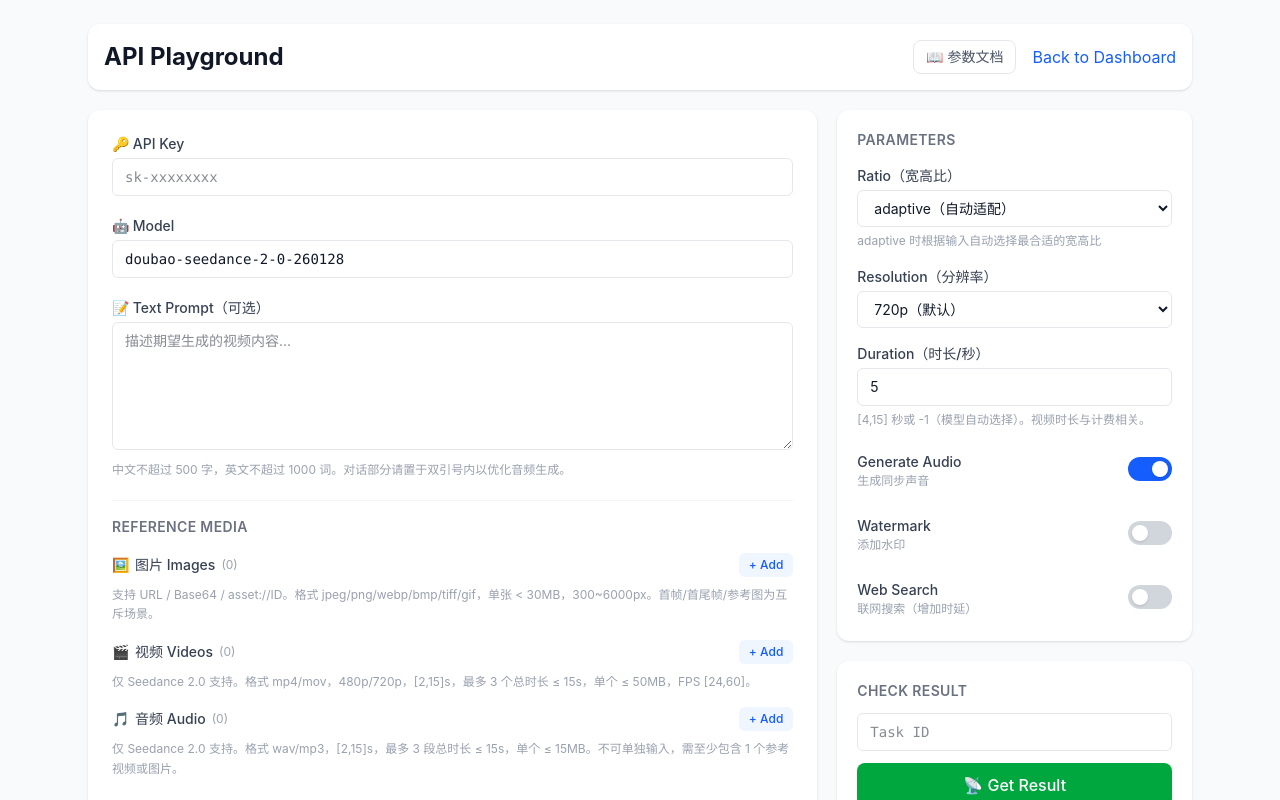
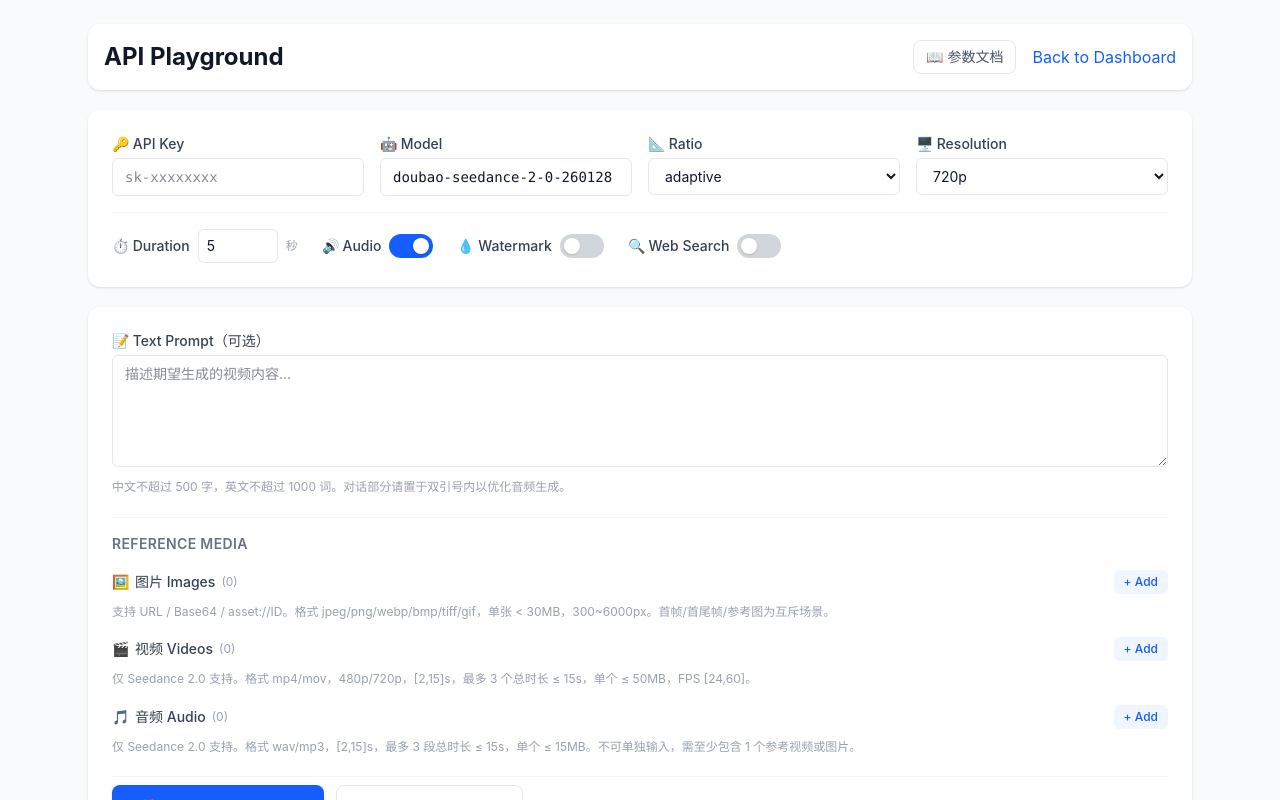
Before and after one commit to brucx/sd2_proxy, a React (Vite) app in the folder frontend/: page /playground in a window 1280 px wide. Shown: the top 800 px of the page. Built offline with nearby package versions, Linux system fonts and the light colour scheme.

Commit message:
refactor: split sample API responses and reorganize the playground configuration UI.

```diff
--- a/frontend/src/pages/Playground.tsx
+++ b/frontend/src/pages/Playground.tsx
@@ -70,7 +70,11 @@ function Playground() {
     setTimeout(() => setCurlCopied(false), 1500);
   }, []);
 
-  const sampleResponse = {
+  const sampleCreateResponse = {
+    id: "task_7c5ab7c691c54146"
+  };
+
+  const sampleGetResultResponse = {
     id: "task_7c5ab7c691c54146",
     model: "doubao-seedance-2-0-260128",
     status: "succeeded",
@@ -345,10 +349,9 @@ function Playground() {
         </div>
       )}
 
-      <div className="grid grid-cols-1 lg:grid-cols-3 gap-5">
-        {/* Left Column: Inputs */}
-        <div className="lg:col-span-2 bg-white p-4 sm:p-6 rounded-xl shadow-sm space-y-5">
-          {/* API Key */}
+      {/* ── Config Bar: API Key + Model + Parameters ── */}
+      <div className="bg-white p-4 sm:p-6 rounded-xl shadow-sm">
+        <div className="grid grid-cols-1 md:grid-cols-2 lg:grid-cols-4 gap-4">
           <div>
             <label className="block text-sm font-medium mb-1 text-gray-700">🔑 API Key</label>
             <input
@@ -359,8 +362,6 @@ function Playground() {
               placeholder="sk-xxxxxxxx"
             />
           </div>
-
-          {/* Model */}
           <div>
             <label className="block text-sm font-medium mb-1 text-gray-700">🤖 Model</label>
             <input
@@ -371,14 +372,90 @@ function Playground() {
               placeholder="doubao-seedance-2-0-260128"
             />
           </div>
+          <div>
+            <label className="block text-sm font-medium mb-1 text-gray-700">📐 Ratio</label>
+            <select
+              value={ratio}
+              onChange={(e) => setRatio(e.target.value)}
+              className="w-full px-3 py-2 border border-gray-200 rounded-md text-sm focus:ring-2 focus:ring-blue-200 focus:border-blue-400 outline-none transition-all bg-white"
+            >
+              <option value="adaptive">adaptive</option>
+              <option value="16:9">16:9</option>
+              <option value="4:3">4:3</option>
+              <option value="1:1">1:1</option>
+              <option value="3:4">3:4</option>
+              <option value="9:16">9:16</option>
+              <option value="21:9">21:9</option>
+            </select>
+          </div>
+          <div>
+            <label className="block text-sm font-medium mb-1 text-gray-700">🖥️ Resolution</label>
+            <select
+              value={resolution}
+              onChange={(e) => setResolution(e.target.value)}
+              className="w-full px-3 py-2 border border-gray-200 rounded-md text-sm focus:ring-2 focus:ring-blue-200 focus:border-blue-400 outline-none transition-all bg-white"
+            >
+              <option value="720p">720p</option>
+              <option value="480p">480p</option>
+            </select>
+          </div>
+        </div>
+        {/* Second row: Duration + toggles */}
+        <div className="flex flex-wrap items-center gap-x-6 gap-y-3 mt-4 pt-4 border-t border-gray-100">
+          <div className="flex items-center gap-2">
+            <label className="text-sm font-medium text-gray-700 whitespace-nowrap">⏱️ Duration</label>
+            <input
+              type="number"
+              value={duration}
+              onChange={(e) => setDuration(parseInt(e.target.value) || 5)}
+              min={-1}
+              max={15}
+              className="w-20 px-2 py-1.5 border border-gray-200 rounded-md text-sm focus:ring-2 focus:ring-blue-200 focus:border-blue-400 outline-none transition-all"
+            />
+            <span className="text-xs text-gray-400">秒</span>
+          </div>
+          <div className="flex items-center gap-2">
+            <label className="text-sm font-medium text-gray-700">🔊 Audio</label>
+            <button
+              type="button"
+              onClick={() => setGenerateAudio(!generateAudio)}
+              className={`relative inline-flex h-6 w-11 items-center rounded-full transition-colors shrink-0 ${generateAudio ? 'bg-blue-600' : 'bg-gray-300'}`}
+            >
+              <span className={`inline-block h-4 w-4 transform rounded-full bg-white transition-transform shadow-sm ${generateAudio ? 'translate-x-6' : 'translate-x-1'}`} />
+            </button>
+          </div>
+          <div className="flex items-center gap-2">
+            <label className="text-sm font-medium text-gray-700">💧 Watermark</label>
+            <button
+              type="button"
+              onClick={() => setWatermark(!watermark)}
+              className={`relative inline-flex h-6 w-11 items-center rounded-full transition-colors shrink-0 ${watermark ? 'bg-blue-600' : 'bg-gray-300'}`}
+            >
+              <span className={`inline-block h-4 w-4 transform rounded-full bg-white transition-transform shadow-sm ${watermark ? 'translate-x-6' : 'translate-x-1'}`} />
+            </button>
+          </div>
+          <div className="flex items-center gap-2">
+            <label className="text-sm font-medium text-gray-700">🔍 Web Search</label>
+            <button
+              type="button"
+              onClick={() => setWebSearch(!webSearch)}
+              className={`relative inline-flex h-6 w-11 items-center rounded-full transition-colors shrink-0 ${webSearch ? 'bg-blue-600' : 'bg-gray-300'}`}
+            >
+              <span className={`inline-block h-4 w-4 transform rounded-full bg-white transition-transform shadow-sm ${webSearch ? 'translate-x-6' : 'translate-x-1'}`} />
+            </button>
+          </div>
+        </div>
+      </div>
 
+      {/* ── Prompt & Reference Media (full width) ── */}
+      <div className="bg-white p-4 sm:p-6 rounded-xl shadow-sm space-y-5">
         {/* Text Prompt */}
         <div>
           <label className="block text-sm font-medium mb-1 text-gray-700">📝 Text Prompt（可选）</label>
           <textarea
             value={prompt}
             onChange={(e) => setPrompt(e.target.value)}
-              className="w-full px-3 py-2 border border-gray-200 rounded-md h-32 text-sm focus:ring-2 focus:ring-blue-200 focus:border-blue-400 outline-none transition-all resize-y"
+            className="w-full px-3 py-2 border border-gray-200 rounded-md h-28 text-sm focus:ring-2 focus:ring-blue-200 focus:border-blue-400 outline-none transition-all resize-y"
             placeholder="描述期望生成的视频内容..."
           />
           <HelpText>中文不超过 500 字，英文不超过 1000 词。对话部分请置于双引号内以优化音频生成。</HelpText>
@@ -478,8 +555,8 @@ function Playground() {
           </div>
         </div>
 
-          {/* Create Button */}
-          <div className="flex flex-col sm:flex-row gap-3 pt-2">
+        {/* Action Buttons */}
+        <div className="flex flex-col sm:flex-row gap-3 pt-2 border-t border-gray-100">
           <button
             onClick={handleCreate}
             disabled={loading}
@@ -506,99 +583,9 @@ function Playground() {
         )}
       </div>
 
-        {/* Right Column: Parameters & Results */}
-        <div className="space-y-5">
-          {/* Parameters */}
-          <div className="bg-white p-4 sm:p-5 rounded-xl shadow-sm space-y-4">
-            <h3 className="text-sm font-semibold text-gray-500 uppercase tracking-wide">Parameters</h3>
-
-            <div>
-              <label className="block text-sm font-medium mb-1 text-gray-700">Ratio（宽高比）</label>
-              <select
-                value={ratio}
-                onChange={(e) => setRatio(e.target.value)}
-                className="w-full px-3 py-2 border border-gray-200 rounded-md text-sm focus:ring-2 focus:ring-blue-200 focus:border-blue-400 outline-none transition-all bg-white"
-              >
-                <option value="adaptive">adaptive（自动适配）</option>
-                <option value="16:9">16:9</option>
-                <option value="4:3">4:3</option>
-                <option value="1:1">1:1</option>
-                <option value="3:4">3:4</option>
-                <option value="9:16">9:16</option>
-                <option value="21:9">21:9</option>
-              </select>
-              <HelpText>adaptive 时根据输入自动选择最合适的宽高比</HelpText>
-            </div>
-
-            <div>
-              <label className="block text-sm font-medium mb-1 text-gray-700">Resolution（分辨率）</label>
-              <select
-                value={resolution}
-                onChange={(e) => setResolution(e.target.value)}
-                className="w-full px-3 py-2 border border-gray-200 rounded-md text-sm focus:ring-2 focus:ring-blue-200 focus:border-blue-400 outline-none transition-all bg-white"
-              >
-                <option value="720p">720p（默认）</option>
-                <option value="480p">480p</option>
-              </select>
-            </div>
-
-            <div>
-              <label className="block text-sm font-medium mb-1 text-gray-700">Duration（时长/秒）</label>
-              <input
-                type="number"
-                value={duration}
-                onChange={(e) => setDuration(parseInt(e.target.value) || 5)}
-                min={-1}
-                max={15}
-                className="w-full px-3 py-2 border border-gray-200 rounded-md text-sm focus:ring-2 focus:ring-blue-200 focus:border-blue-400 outline-none transition-all"
-              />
-              <HelpText>[4,15] 秒或 -1（模型自动选择）。视频时长与计费相关。</HelpText>
-            </div>
-
-            <div className="flex items-center justify-between py-1">
-              <div>
-                <label className="text-sm font-medium text-gray-700">Generate Audio</label>
-                <p className="text-xs text-gray-400">生成同步声音</p>
-              </div>
-              <button
-                type="button"
-                onClick={() => setGenerateAudio(!generateAudio)}
-                className={`relative inline-flex h-6 w-11 items-center rounded-full transition-colors shrink-0 ${generateAudio ? 'bg-blue-600' : 'bg-gray-300'}`}
-              >
-                <span className={`inline-block h-4 w-4 transform rounded-full bg-white transition-transform shadow-sm ${generateAudio ? 'translate-x-6' : 'translate-x-1'}`} />
-              </button>
-            </div>
-
-            <div className="flex items-center justify-between py-1">
-              <div>
-                <label className="text-sm font-medium text-gray-700">Watermark</label>
-                <p className="text-xs text-gray-400">添加水印</p>
-              </div>
-              <button
-                type="button"
-                onClick={() => setWatermark(!watermark)}
-                className={`relative inline-flex h-6 w-11 items-center rounded-full transition-colors shrink-0 ${watermark ? 'bg-blue-600' : 'bg-gray-300'}`}
-              >
-                <span className={`inline-block h-4 w-4 transform rounded-full bg-white transition-transform shadow-sm ${watermark ? 'translate-x-6' : 'translate-x-1'}`} />
-              </button>
-            </div>
-
-            <div className="flex items-center justify-between py-1">
-              <div>
-                <label className="text-sm font-medium text-gray-700">Web Search</label>
-                <p className="text-xs text-gray-400">联网搜索（增加时延）</p>
-              </div>
-              <button
-                type="button"
-                onClick={() => setWebSearch(!webSearch)}
-                className={`relative inline-flex h-6 w-11 items-center rounded-full transition-colors shrink-0 ${webSearch ? 'bg-blue-600' : 'bg-gray-300'}`}
-              >
-                <span className={`inline-block h-4 w-4 transform rounded-full bg-white transition-transform shadow-sm ${webSearch ? 'translate-x-6' : 'translate-x-1'}`} />
-              </button>
-            </div>
-          </div>
-
-          {/* Get Result */}
+      {/* ── Results Area: Check Result + Response (side-by-side on desktop) ── */}
+      <div className="grid grid-cols-1 lg:grid-cols-2 gap-5">
+        {/* Check Result */}
         <div className="bg-white p-4 sm:p-5 rounded-xl shadow-sm space-y-3">
           <h3 className="text-sm font-semibold text-gray-500 uppercase tracking-wide">Check Result</h3>
           <input
@@ -620,11 +607,14 @@ function Playground() {
         {/* Response */}
         <div className="bg-white p-4 sm:p-5 rounded-xl shadow-sm">
           <h3 className="text-sm font-semibold text-gray-500 uppercase tracking-wide mb-3">Response</h3>
-            <pre className="bg-gray-50 p-3 rounded-lg overflow-x-auto text-xs text-gray-800 max-h-64 overflow-y-auto leading-relaxed">
+          <pre className="bg-gray-50 p-3 rounded-lg overflow-x-auto text-xs text-gray-800 max-h-72 overflow-y-auto leading-relaxed">
             {response ? JSON.stringify(response, null, 2) : 'No response yet'}
           </pre>
         </div>
+      </div>
 
+      {/* ── Curl & Response Examples (side-by-side on desktop) ── */}
+      <div className="grid grid-cols-1 lg:grid-cols-2 gap-5">
         {/* Curl Example */}
         <div className="bg-white p-4 sm:p-5 rounded-xl shadow-sm space-y-3">
           <button
@@ -674,11 +664,21 @@ function Playground() {
             <span className="text-xs text-gray-400">{showResponseExample ? '▲ 收起' : '▼ 展开'}</span>
           </button>
           {showResponseExample && (
+            <div className="space-y-3">
+              <div>
+                <span className="text-xs font-medium text-gray-600 block mb-1">创建任务 /create 返回：</span>
+                <pre className="bg-gray-900 text-green-400 p-3 rounded-lg overflow-x-auto text-xs leading-relaxed whitespace-pre-wrap">
+                  {JSON.stringify(sampleCreateResponse, null, 2)}
+                </pre>
+              </div>
+              <div>
+                <span className="text-xs font-medium text-gray-600 block mb-1">查询结果 /get_result 返回：</span>
                 <pre className="bg-gray-900 text-blue-300 p-3 rounded-lg overflow-x-auto text-xs leading-relaxed max-h-80 overflow-y-auto whitespace-pre-wrap">
-                {JSON.stringify(sampleResponse, null, 2)}
+                  {JSON.stringify(sampleGetResultResponse, null, 2)}
                 </pre>
+              </div>
+            </div>
           )}
-          </div>
         </div>
       </div>
     </div>
```
Lines whose indentation alone changed are shown as unchanged.
